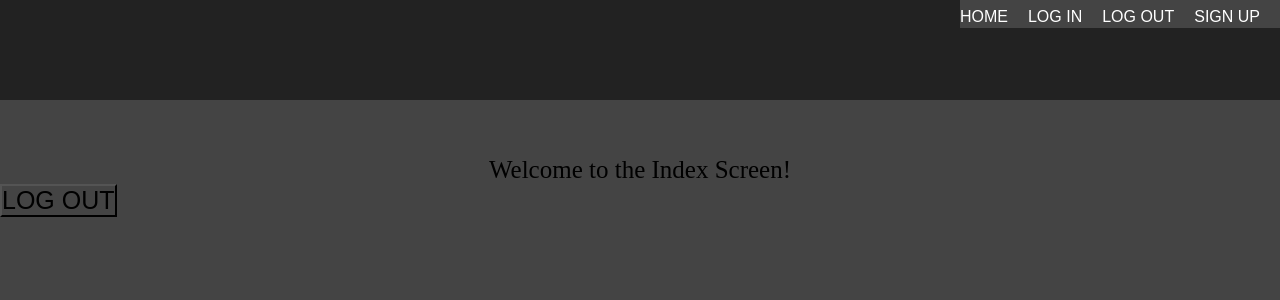
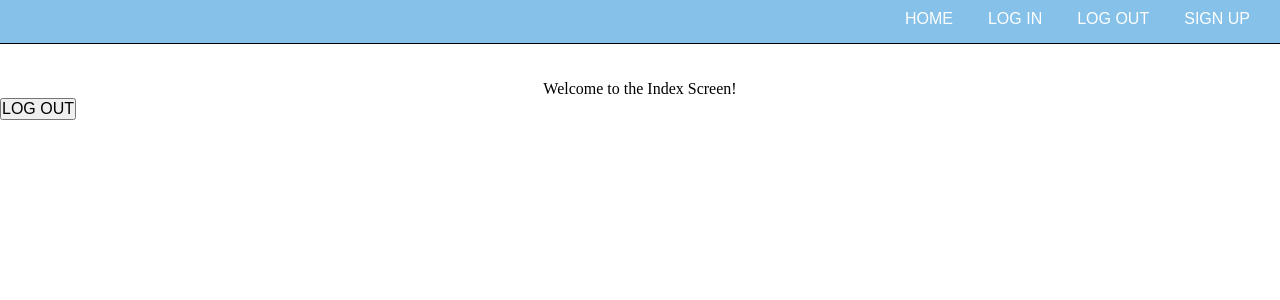
Before and after one commit to smweathe/CSE-CIT-480_Expense_Project, a PHP site: page / in a window 1280 px wide. Shown: the top 300 px of the page. Run offline with PHP 8.4, Linux system fonts and the light colour scheme.

Commit message:
Update style.css

```diff
--- a/style.css
+++ b/style.css
@@ -2,28 +2,70 @@
 	margin: 0px;
 	padding: 0px;
 	text-decoration: none;
-	background-color: #444;
-	font-size: 25px;
+	font-size: 16px;
 }
 header{
 	width: 100%;
-	height: 100px;
-	background-color: #222222
+	height: 43px;
+	background-color: #85C1E9;
+	border-bottom: 1px solid black;
+	text-align:center;
 }
 
 nav ul{
 	float:right;
-	margin-top: 20px
+	padding: 10px;
+	margin-top: 30px
 	margin-right: 60px;
 }
 nav ul li{
 	list-style: none;
 	float: left;
 	margin-right: 20px;
-
+	margin-left: 15px;
 }
 nav ul li a{
 	color: #fff;
 	font-family: Arial;
 	font-size: 16px;
+	width: 100px;
 }
+nav img{
+	float:left;
+}
+
+nav ul form{
+	float: left;
+}
+
+nav ul form input{
+	float: left;
+	border: none;
+	margin-right: 10px;
+	padding: 2px 10px
+}
+
+nav ul form button{
+  	background: #52BE80;
+  	background-image: linear-gradient(to bottom, #52BE80, #52BE80);
+  	border-radius: 5px;
+  	text-shadow: 1px 1px 3px #666666;
+  	font-family: Arial;
+  	color: #ffffff;
+  	font-size: 16px;
+  	padding: 3px 15px;
+  	text-decoration: none;
+  	cursor: pointer;
+ }
+
+nav ul form button:hover{
+	background: #21db6e;
+  	text-decoration: none;
+}
+
+footer{
+    display: table;
+    text-align: center;
+    margin-left: auto;
+    margin-right: auto;
+}
```
